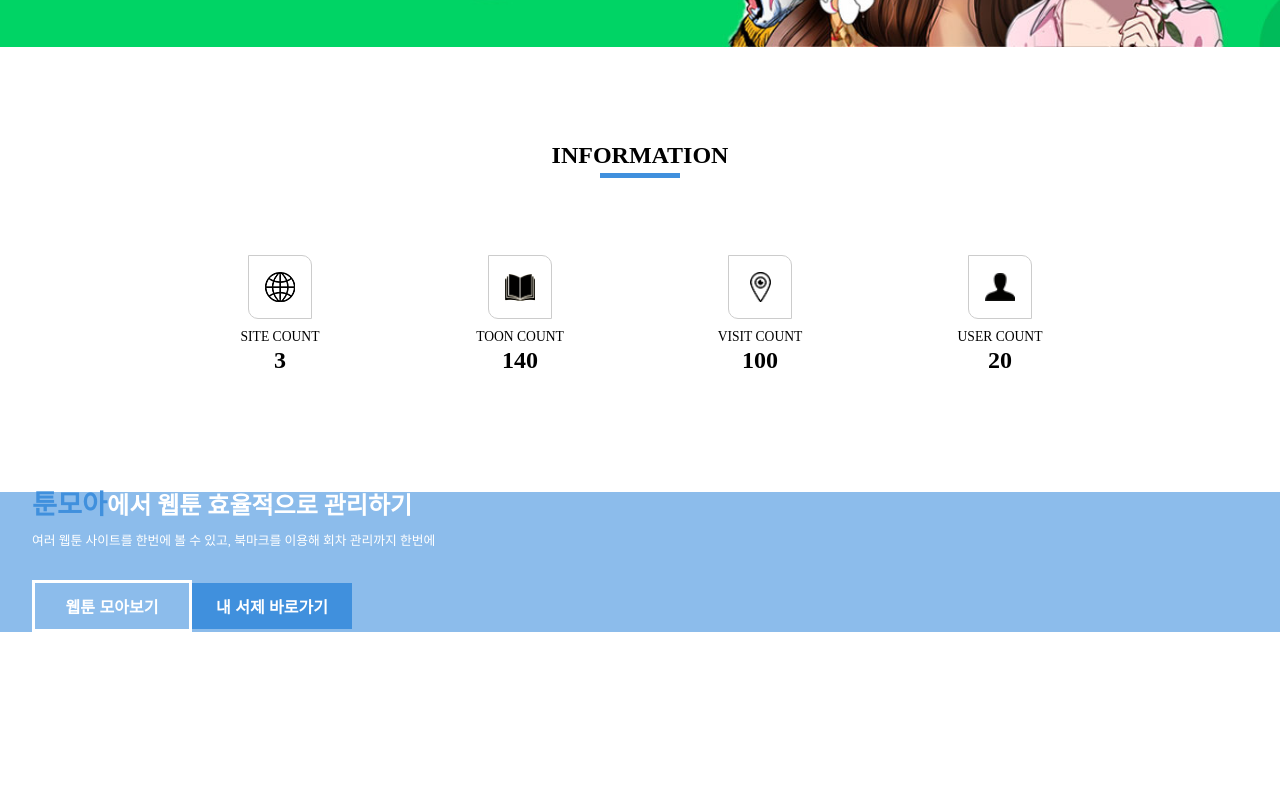
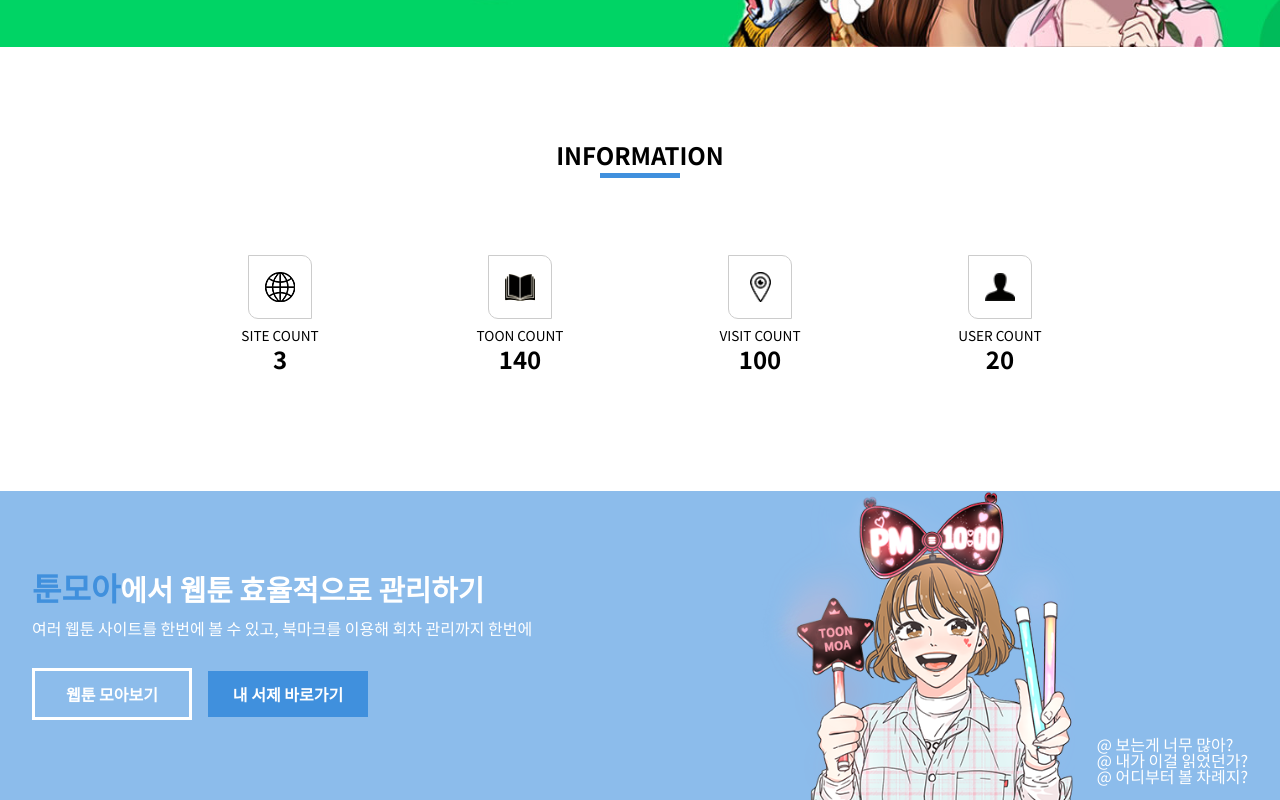
Before and after one commit to hyeongkyuPark/toonmoa-react, a React (Create React App) app: page / in a window 1280 px wide. Shown: the part 450-1250 px from the top of the page. Before the commit the page ends 1082 px from the top, so only its background shows below. Built offline with nearby package versions, Linux system fonts and the light colour scheme.

Commit message:
create bandBanner UI

```diff
--- a/public/index.html
+++ b/public/index.html
@@ -18,6 +18,10 @@
   <link rel="icon" type="image/png" sizes="96x96" href="%PUBLIC_URL%/favicon/favicon-96x96.png">
   <link rel="icon" type="image/png" sizes="16x16" href="%PUBLIC_URL%/favicon/favicon-16x16.png">
   <link rel="manifest" href="%PUBLIC_URL%/favicon/manifest.json">
+
+  <link rel="preconnect" href="https://fonts.googleapis.com">
+  <link rel="preconnect" href="https://fonts.gstatic.com" crossorigin>
+  <link href="https://fonts.googleapis.com/css2?family=Noto+Sans+KR:wght@300;400;700;900&display=swap" rel="stylesheet">
   <meta name="msapplication-TileColor" content="#ffffff">
   <meta name="msapplication-TileImage" content="%PUBLIC_URL%/favicon/ms-icon-144x144.png">
   <meta name="theme-color" content="#ffffff">
--- a/src/components/Button.js
+++ b/src/components/Button.js
@@ -24,6 +24,9 @@
                 `;
         }
     }}
+    &:not(:last-child) {
+        margin-right: 1rem;
+    }
     box-sizing: border-box;
 `;
 
--- a/src/components/Container.js
+++ b/src/components/Container.js
@@ -14,8 +14,8 @@
     }
 `;
 
-function Container({ children }) {
-    return <ContainerBlock>{children}</ContainerBlock>
+function Container({ children, ...rest }) {
+    return <ContainerBlock {...rest}>{children}</ContainerBlock>
 }
 
 export default Container;
--- a/src/components/GlobalStyles.js
+++ b/src/components/GlobalStyles.js
@@ -18,8 +18,9 @@
     }
 
     body, div, span, h1, h2, h3, h4, h5, h6,
-    p, pre, a, li, label, input {
+    p, pre, a, li, label, input, button {
         font-size: 0.85rem;
+        font-family: 'Noto Sans KR', sans-serif;
     }
 
     * {
--- a/src/modules/mainHeader/MainHeader.js
+++ b/src/modules/mainHeader/MainHeader.js
@@ -26,6 +26,7 @@
         left: 0;
         right: 0;
         animation: ${headerFixed} 0.5s;
+        z-index: 9999;
     `}
 `;
 
--- a/src/modules/toonmoaAdd/ToonmoaAdd.js
+++ b/src/modules/toonmoaAdd/ToonmoaAdd.js
@@ -3,46 +3,108 @@
 import Button from '../../components/Button';
 import Container from '../../components/Container';
 
-const ImageBox = styled.div`
-
+const TextArea = styled.div`
+    width: 50%;
+    padding: 5rem 0;
+    h2 {
+        font-size: 1.8rem;
+        font-weight: bold;
+        margin-bottom: 1rem;
+        em {
+            color: #4090dd;
+            font-size: 2rem;
+        }
+    }
+    p {
+        font-size: 1rem;
+        margin-bottom: 2rem;
+    }
 `;
 
 const Image = styled.div`
+    align-self: stretch;
+    width: 30%;
+    background: url('./images/band-banner01.png') no-repeat center center;
+    background-size: contain;
+    margin-left: auto;
+`;
 
+const AddContainer = styled(Container)`
+    position: relative;
+    display: flex;
+    align-items: flex-end;
+    & > p {
+        font-size: 1rem;
+        padding-bottom: 1rem;
+    }
 `;
 
 const ToonmoaAddBlock = styled.section`
     background: #8cbceb;
     color: #fff;
-    h2 {
-        font-size: 1.5rem;
-        font-weight: bold;
-        margin-bottom: 1rem;
-        em {
-            color: #4090dd;
-            font-size: 1.7rem;
+
+    @media ${({ theme }) => theme.tablet} {
+        ${AddContainer} {
+            flex-direction: column;
+            align-items: flex-start;
+            & > p {
+                z-index: 1;
+            }
+            & > p br {
+                display: none;
+            }
+        }
+        ${TextArea} {
+            position: relative;
+            width: 100%;
+            z-index: 1;
+        }
+        ${Image} {
+            position: absolute;
+            right: 0;
+            bottom: 0;
+            width: 25rem;
+            height: 100%;
         }
     }
-    p {
-        font-size: 0.8rem;
-        margin-bottom: 2rem;
+
+    @media ${({ theme }) => theme.mobile} {
+        text-align: center;
+        ${Image} {
+            display: none;
+        }
+        ${TextArea} {
+            h2 {
+                font-size: 1.6rem;
+                em {
+                    font-size: 1.8rem
+                }
+            }
+            p {
+                font-size: 0.9rem;
+                word-break: keep-all;
+            }
+        }
     }
 `;
 
 function ToonmoaAdd() {
     return (
         <ToonmoaAddBlock>
-            <Container>
-                <div>
+            <AddContainer>
+                <TextArea>
                     <h2><em>툰모아</em>에서 웹툰 효율적으로 관리하기</h2>
                     <p>여러 웹툰 사이트를 한번에 볼 수 있고, 북마크를 이용해 회차 관리까지 한번에</p>
                     <Button buttonType='white'>웹툰 모아보기</Button>
                     <Button>내 서제 바로가기</Button>
-                </div>
-                <ImageBox>
-                    <Image />
-                </ImageBox>
-            </Container>
+                </TextArea>
+                <Image />
+                <p>
+                    @ 보는게 너무 많아?<br />
+                    @ 내가 이걸 읽었던가?<br />
+                    @ 어디부터 볼 차례지?
+                </p>
+            </AddContainer>
         </ToonmoaAddBlock>
     )
 }
```
